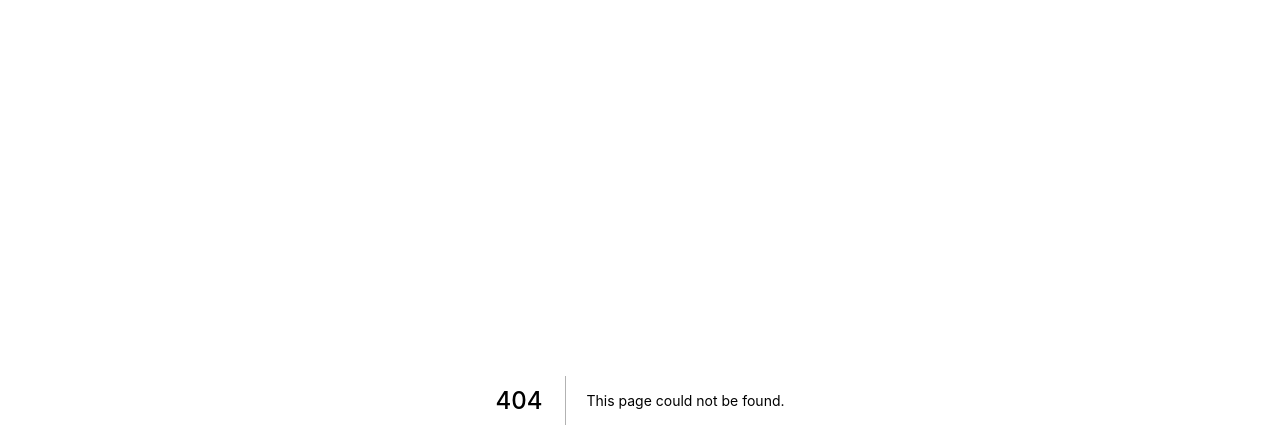
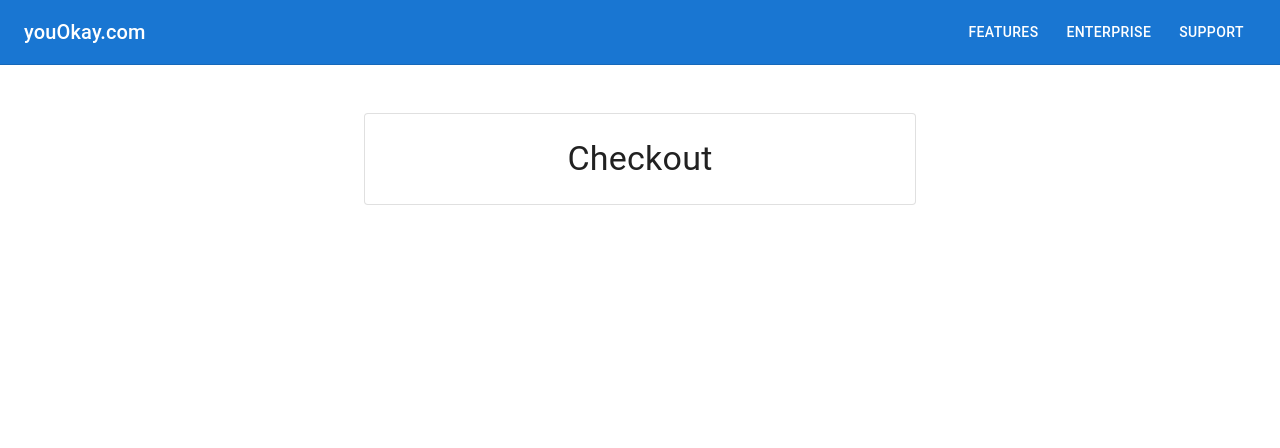
Before and after one commit to junifar/myNext, a Next.js app: page /dashboard in a window 1280 px wide. Before the commit this address had no page. Shown: the top 448 px of the page. Built offline with nearby package versions, Linux system fonts and the light colour scheme.

Commit message:
Adding page dashboard sample

```diff
--- /dev/null
+++ b/components/dashboard/index.js
@@ -0,0 +1,26 @@
+const {
+  CssBaseline,
+  Container,
+  Paper,
+  Typography,
+} = require("@material-ui/core");
+const { Fragment } = require("react");
+
+const DashboardPageIndex = () => {
+  return (
+    <Fragment>
+      <CssBaseline />
+      <Container component="main" maxWidth="sm" sx={{ mb: 4 }}>
+        <Paper
+          variant="outlined"
+          sx={{ my: { xs: 3, md: 6 }, p: { xs: 2, md: 3 } }}>
+          <Typography component="h1" variant="h4" align="center">
+            Checkout
+          </Typography>
+        </Paper>
+      </Container>
+    </Fragment>
+  );
+};
+
+export default DashboardPageIndex;
--- /dev/null
+++ b/pages/dashboard/index.js
@@ -0,0 +1,15 @@
+const { Fragment } = require("react")
+const { default: Navbar } = require("../../components/common/navbar")
+const { default: DashboardPageIndex } = require("../../components/dashboard")
+
+
+const DashboardPage = () => {
+    return <Fragment>
+        <Navbar/>
+        <main>
+            <DashboardPageIndex/>
+        </main>
+    </Fragment>;
+}
+
+export default DashboardPage
```
